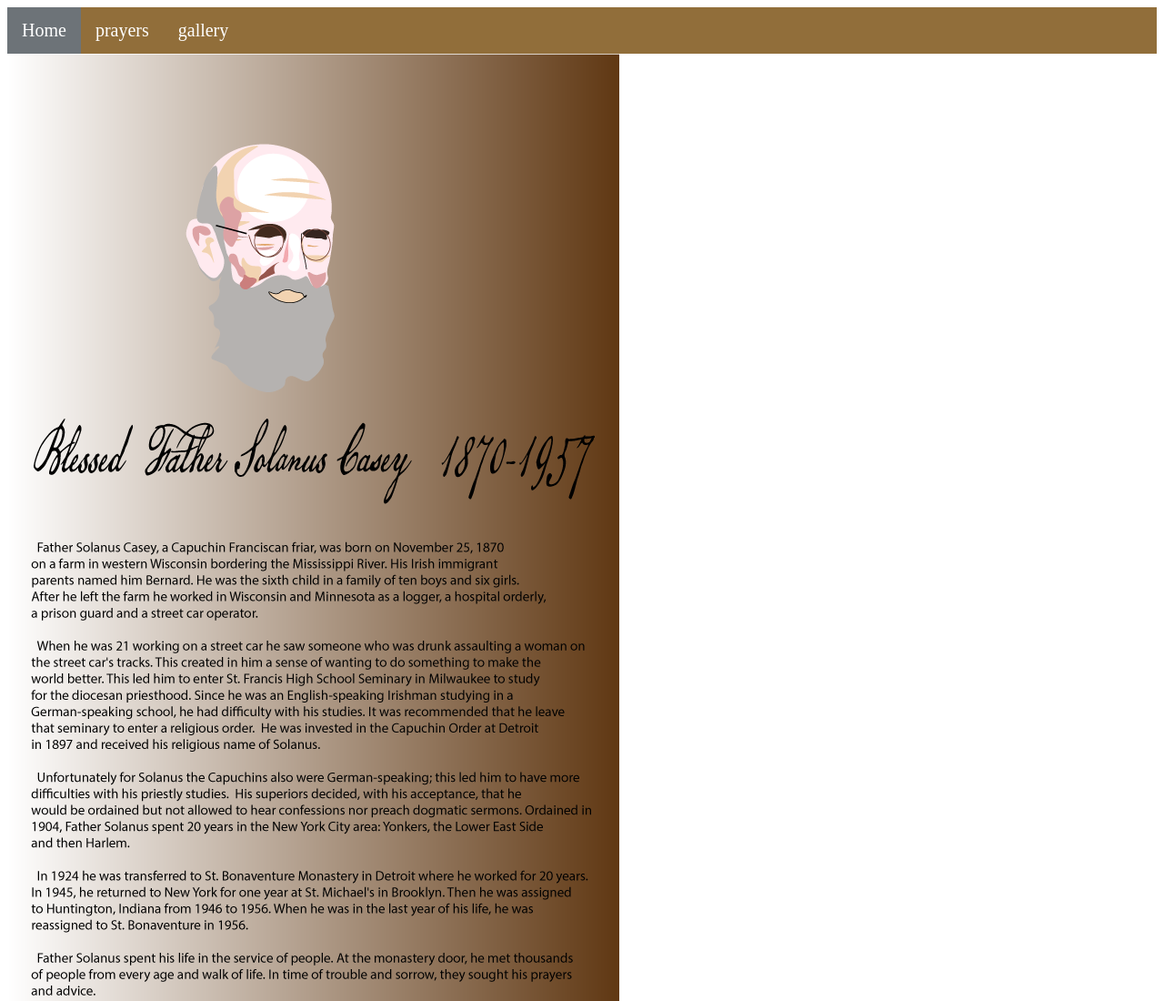
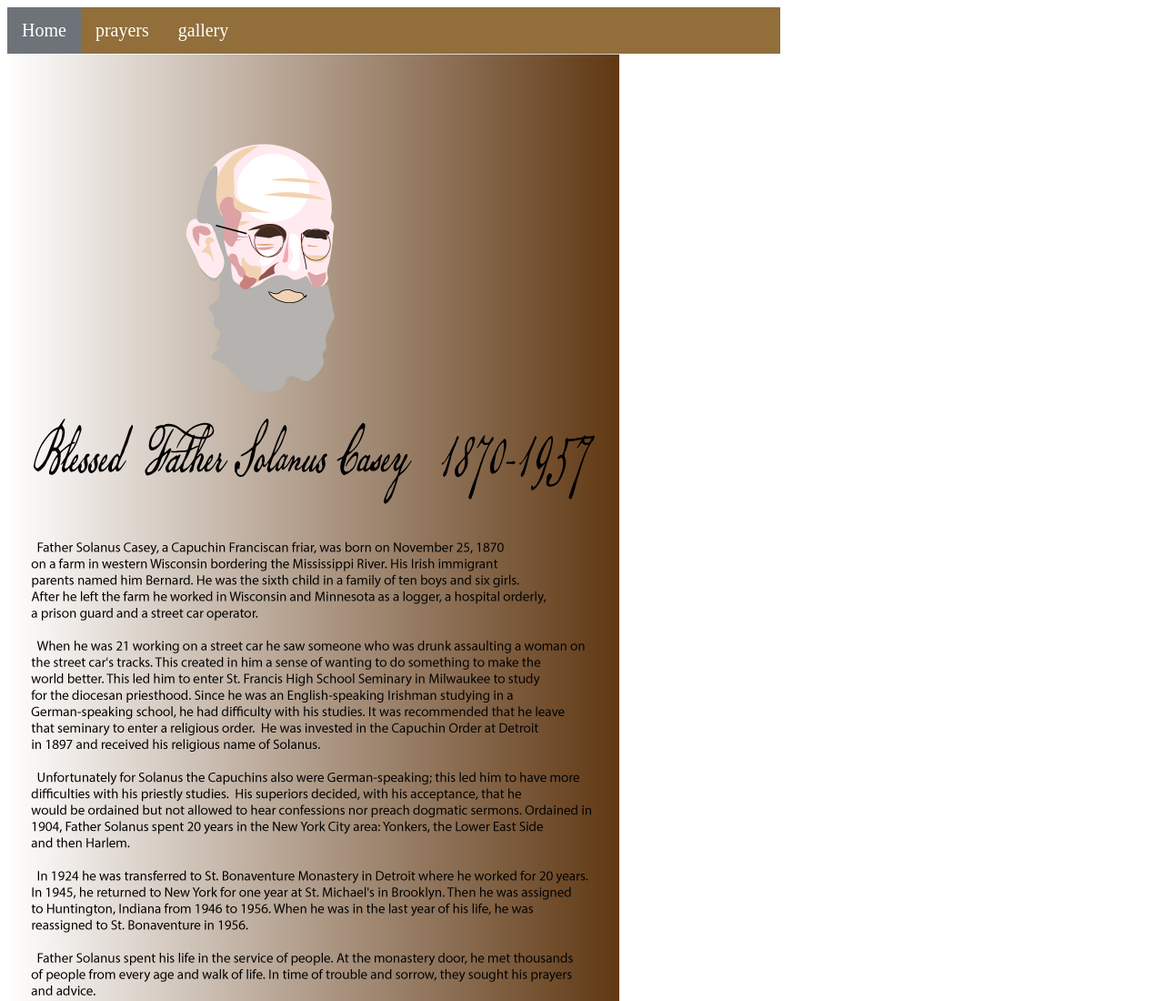
Before and after one commit to Arte8/fr.Solanus, a plain HTML site: page index.html in a window 1280 px wide. Shown: the top 1100 px of the page at 91% size. Drawn offline with Linux system fonts and the light colour scheme; a web font is replaced by a local one.

Commit message:
nav width

```diff
--- a/style.css
+++ b/style.css
@@ -1,6 +1,7 @@
 .topnav {
     background-color: #916e3a;
     overflow: hidden;
+    width: 850px;
 }
 
 
```
